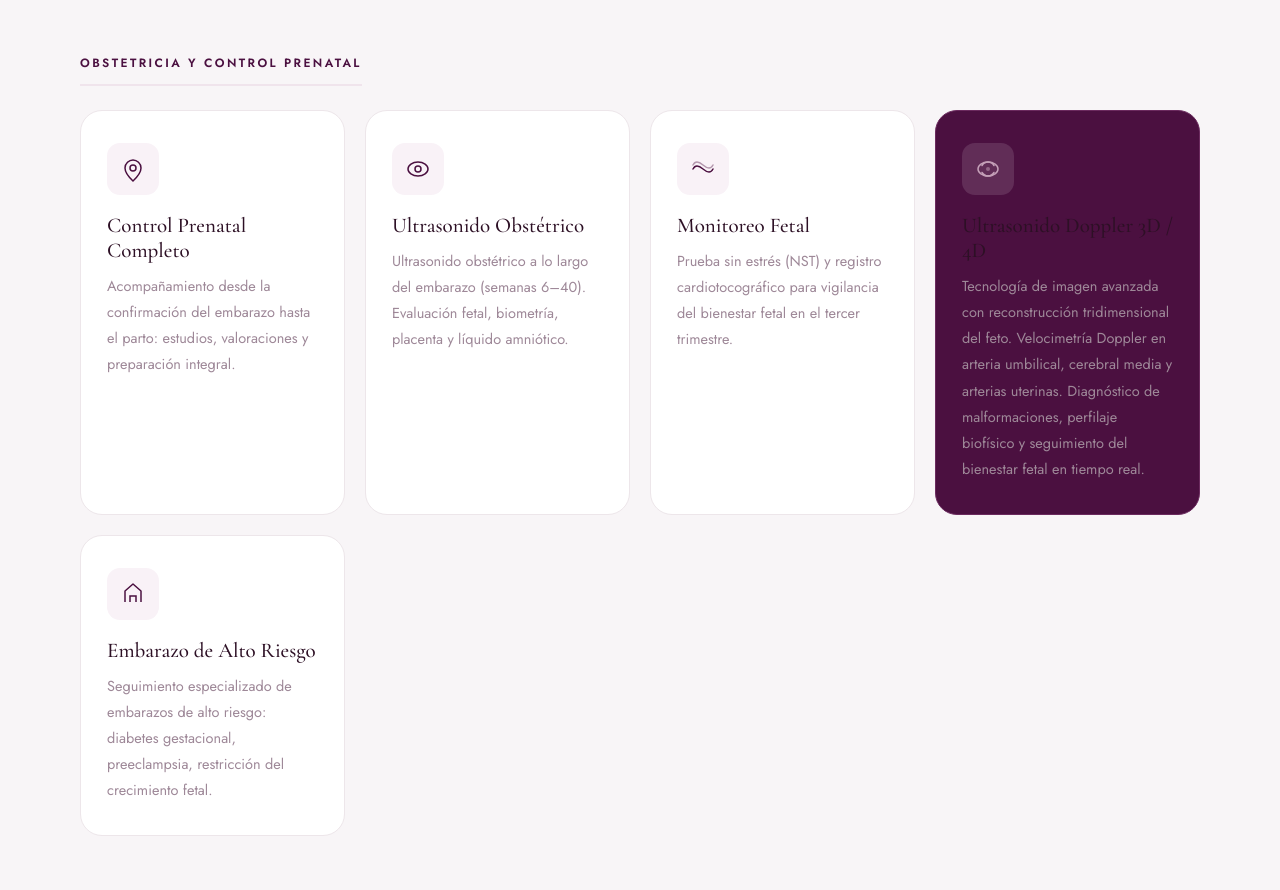
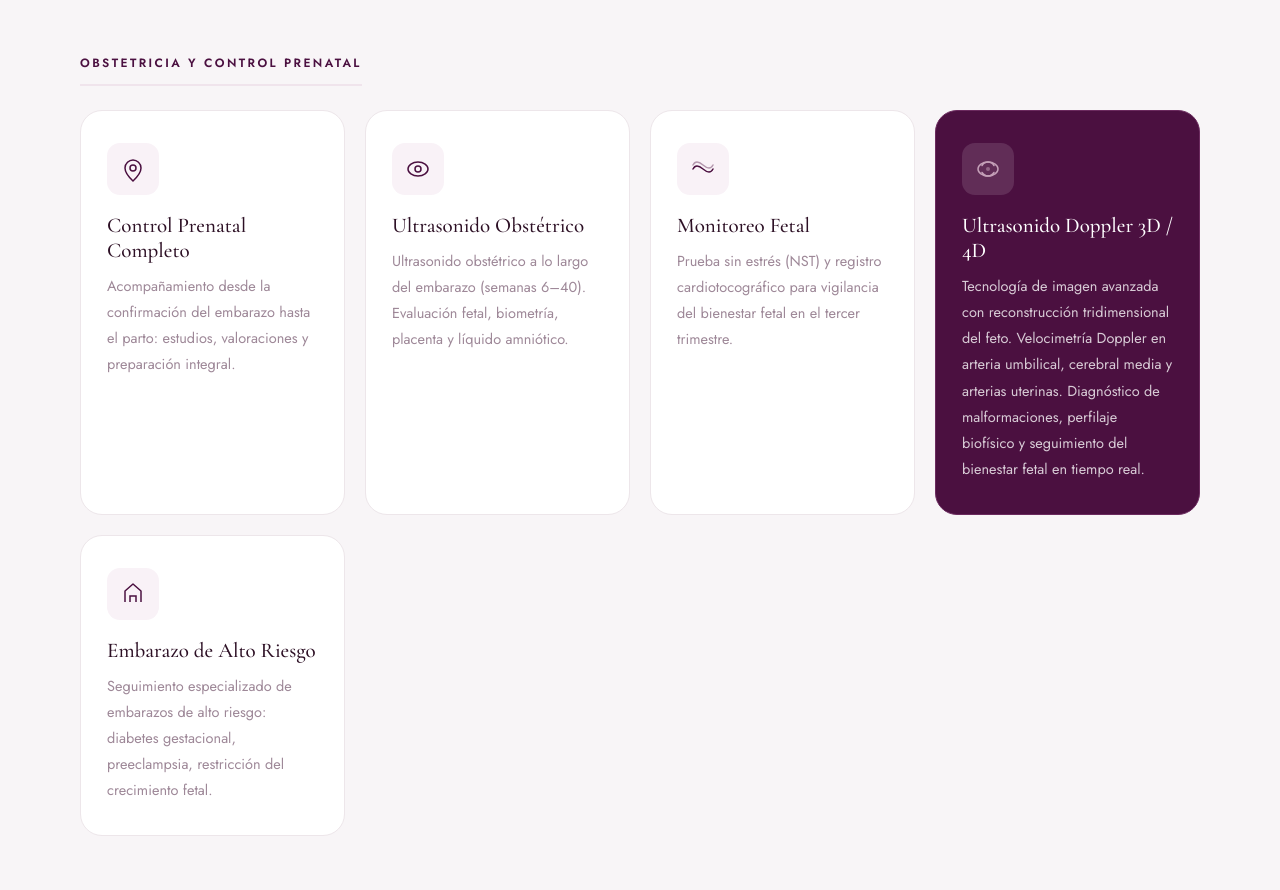
Before and after one commit to pacoro12/gynare-platform, a website: page public/index.html in a window 1280 px wide. Shown: the part 2947-3837 px from the top of the page. Drawn offline with nearby package versions, Linux system fonts and the light colour scheme.

Commit message:
Foto Dra. Vaca actualizada (sin marca) + texto Doppler en blanco

```diff
--- a/public/css/landing.css
+++ b/public/css/landing.css
@@ -256,9 +256,10 @@ a { text-decoration: none; color: inherit; }
 .service-card:hover::before { opacity: 1; }
 .service-card--accent { background: var(--rose-pale); border-color: var(--rose-light); }
 .service-card--doppler { background: var(--plum); color: var(--white); border-color: var(--plum-mid); }
-.service-card--doppler h3 { color: var(--white); }
-.service-card--doppler p { color: rgba(255,255,255,0.75); }
+.service-card--doppler h3 { color: var(--white) !important; }
+.service-card--doppler p { color: rgba(255,255,255,0.78) !important; }
 .service-card--doppler .service-card__icon { background: rgba(255,255,255,0.12); color: var(--rose); }
+.service-card--doppler::before { background: linear-gradient(90deg, var(--rose), var(--white)); }
 .service-card__icon {
   width: 52px; height: 52px; background: var(--rose-pale); border-radius: 13px;
   display: flex; align-items: center; justify-content: center; color: var(--plum); margin-bottom: 18px;
```
Also changed, not shown: public/assets/dra-vaca.jpg.
